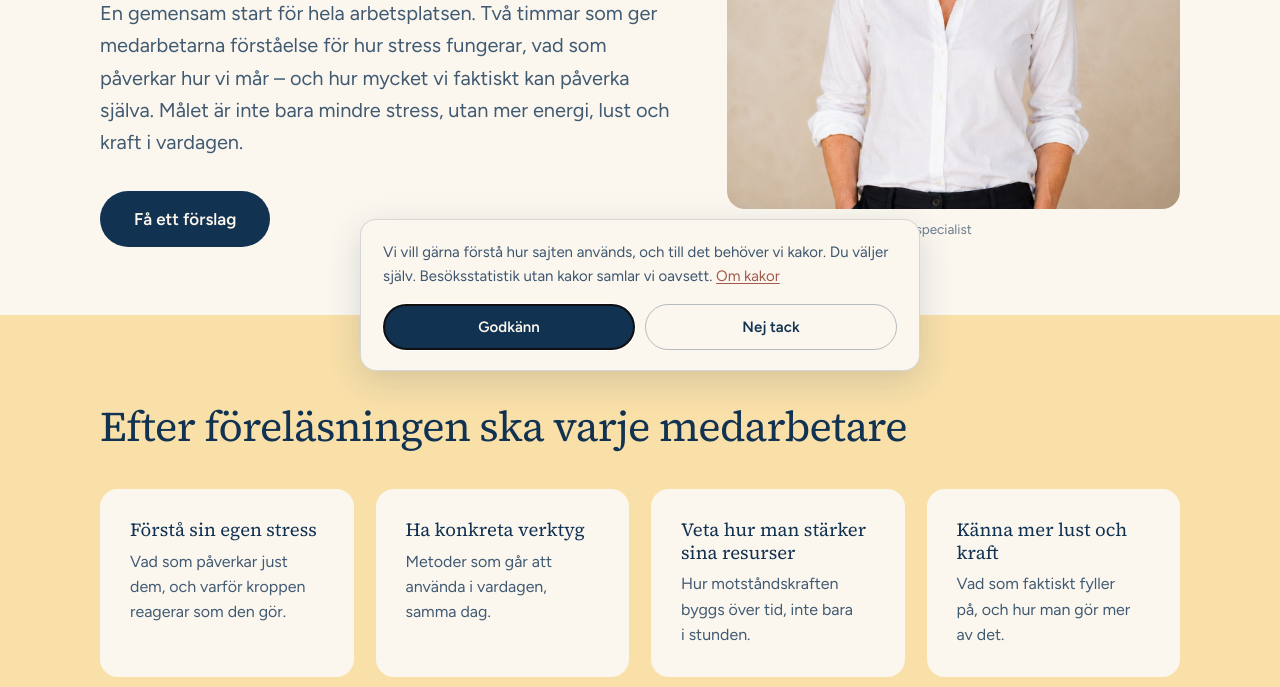
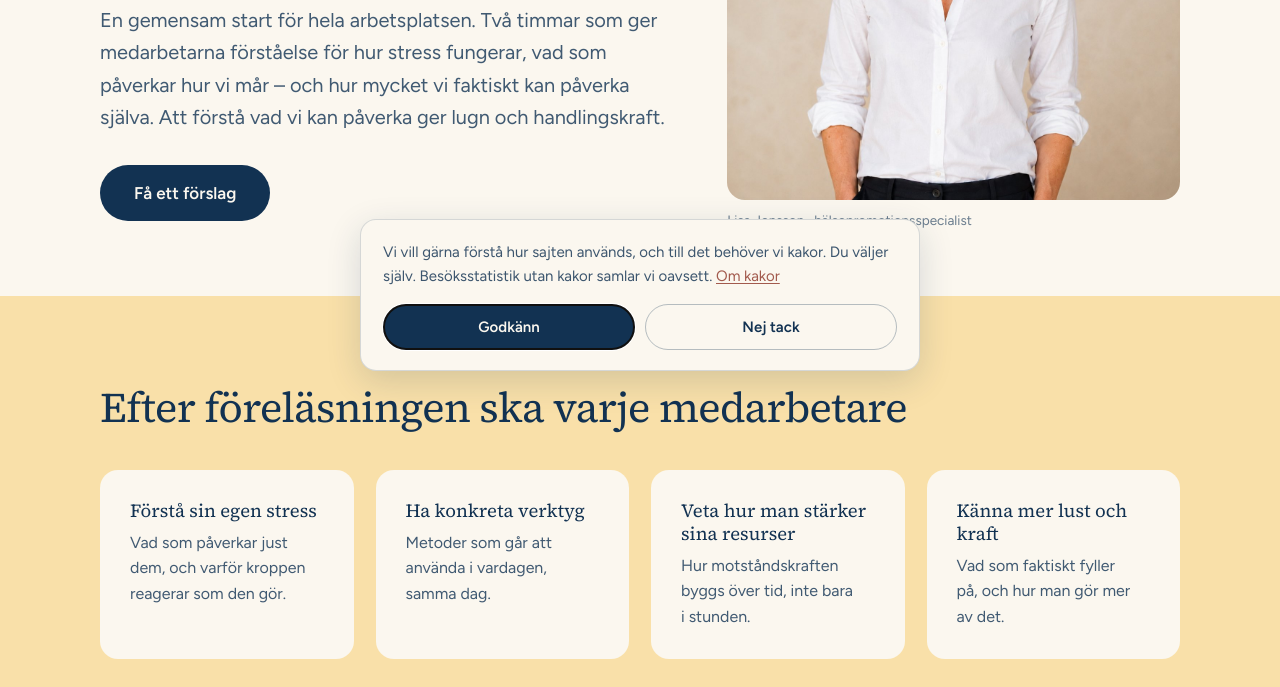
Before and after one commit to headofhappiness/headofhappiness, a plain HTML site: page forelasning.html in a window 1280 px wide. Shown: the part 413-1100 px from the top of the page. Drawn offline with Linux system fonts and the light colour scheme.

Commit message:
Forelasningens ingress: Lisas mening om lugn och handlingskraft
Co-Authored-By: Claude Opus 5 <noreply@anthropic.com>

```diff
--- a/forelasning.html
+++ b/forelasning.html
@@ -118,7 +118,7 @@
       <div>
     <p style="margin: 0 0 20px; font-size: 13px; font-weight: 600; letter-spacing: 0.14em; text-transform: uppercase; color: #A25A4D;">Föreläsning</p>
     <h1 style="margin: 0; max-width: 17em; font-family: 'Source Serif 4', Georgia, serif; font-weight: 400; font-size: clamp(32px, 5.2vw, 56px); line-height: 1.12; letter-spacing: -0.018em; text-wrap: balance;">Från stress &amp; belastning till Lugn, lust &amp; kraft</h1>
-    <p style="margin: 26px 0 0; max-width: 34em; font-size: clamp(17px, 2vw, 20px); line-height: 1.62; color: rgba(18,50,82,0.8); text-wrap: pretty;">En gemensam start för hela arbetsplatsen. Två timmar som ger medarbetarna förståelse för hur stress fungerar, vad som påverkar hur vi mår – och hur mycket vi faktiskt kan påverka själva. Målet är inte bara mindre stress, utan mer energi, lust och kraft i vardagen.</p>
+    <p style="margin: 26px 0 0; max-width: 34em; font-size: clamp(17px, 2vw, 20px); line-height: 1.62; color: rgba(18,50,82,0.8); text-wrap: pretty;">En gemensam start för hela arbetsplatsen. Två timmar som ger medarbetarna förståelse för hur stress fungerar, vad som påverkar hur vi mår – och hur mycket vi faktiskt kan påverka själva. Att förstå vad vi kan påverka ger lugn och handlingskraft.</p>
     <div style="margin: 32px 0 0; display: flex; flex-wrap: wrap; gap: 14px;">
       <a class="plausible-event-name=Forslag x1" href="fa-ett-forslag.html" style="display: inline-flex; align-items: center; justify-content: center; min-height: 56px; padding: 0 34px; background: #123252; color: #FBF7EF; border-radius: 999px; font-size: 17px; font-weight: 600; white-space: nowrap;">Få ett förslag</a>
     </div>
```
